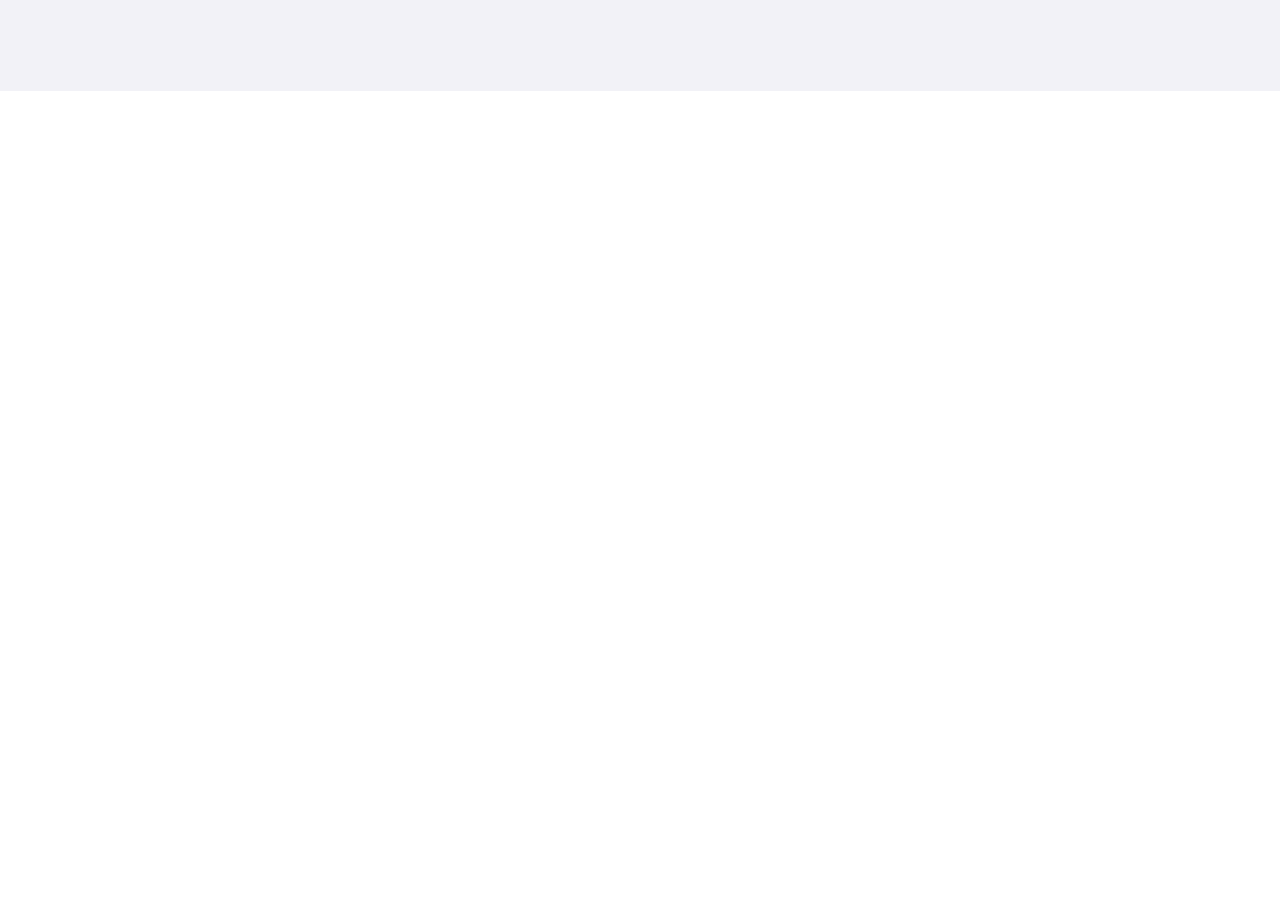
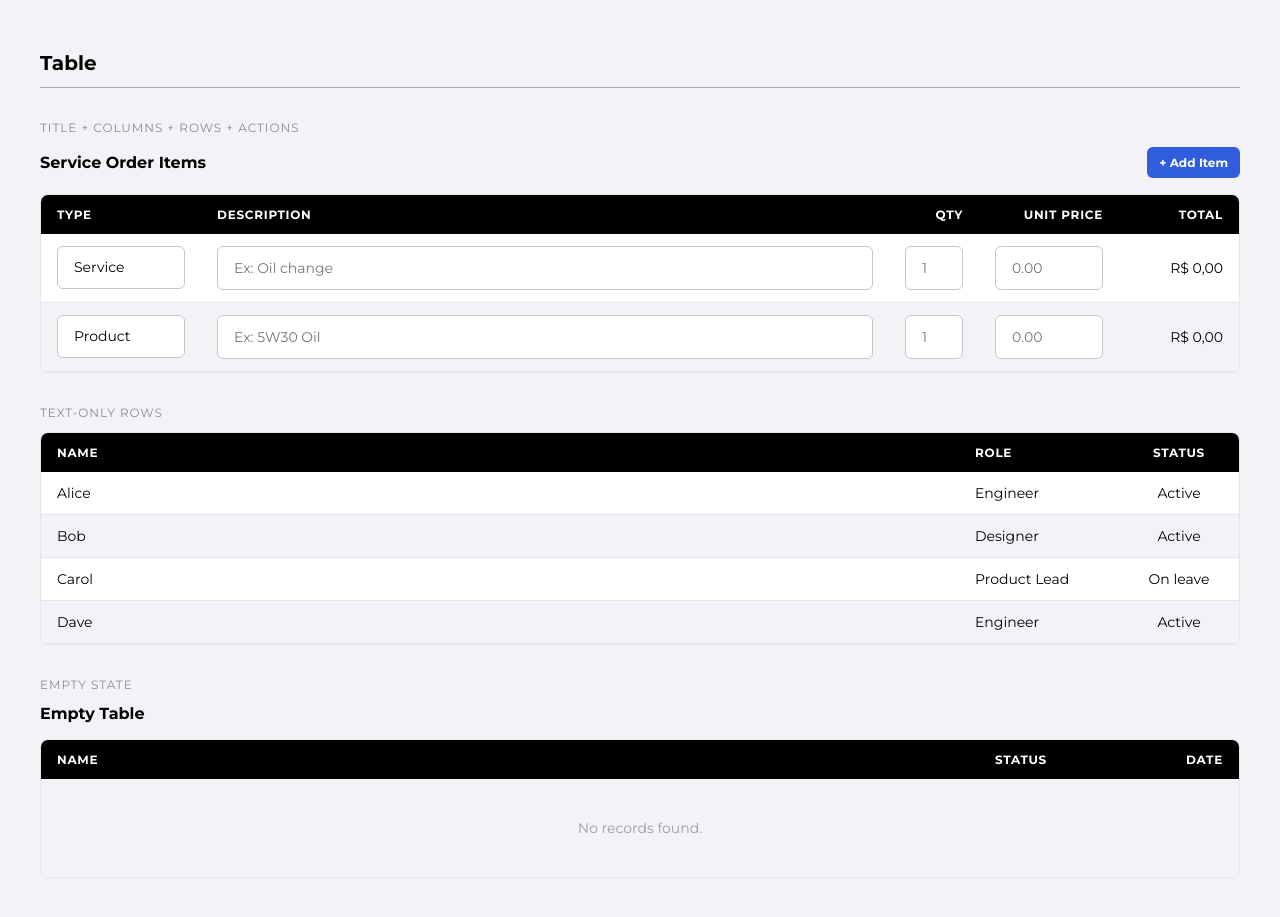
Before and after one commit to LuizzFelipe0/belagio-styles-lib, a React (Vite) app: page / in a window 1280 px wide. Shown: the part 3580-4497 px from the top of the page. Before the commit the page ends 3671 px from the top, so only its background shows below. Built offline with nearby package versions, Linux system fonts and the light colour scheme.

Commit message:
Add PrimalSelect and PrimalTable at preview

```diff
--- a/src/preview/app/App.tsx
+++ b/src/preview/app/App.tsx
@@ -6,6 +6,8 @@ import { PrimalButton, DeleteButton, UpdateButton, AddButton } from '../../compo
 import { PrimalInput, SearchInput, PasswordInput, EmailInput } from '../../components/PrimalInput'
 import { PrimalCard } from '../../components/PrimalCard'
 import { PrimalHeader } from '../../components/PrimalHeader'
+import { PrimalTable } from '../../components/PrimalTable'
+import { PrimalSelect } from '../../components/PrimalSelect'
 
 injectGlobalStyles()
 
@@ -180,6 +182,74 @@ export default function App() {
           </Group>
         </Section>
 
+        <Section title="Table">
+          <Group label="Title + columns + rows + actions">
+            <PrimalTable
+              title="Service Order Items"
+              columns={[
+                { key: 'type',        label: 'Type',       width: '16rem' },
+                { key: 'description', label: 'Description' },
+                { key: 'qty',         label: 'Qty',        width: '9rem',  align: 'right' },
+                { key: 'unitPrice',   label: 'Unit Price', width: '14rem', align: 'right' },
+                { key: 'total',       label: 'Total',      width: '12rem', align: 'right' },
+              ]}
+              rows={[
+                {
+                  id: 1,
+                  cells: {
+                    type:        <PrimalSelect options={[{ value: 'service', label: 'Service' }, { value: 'product', label: 'Product' }]} defaultValue="service" aria-label="Type" />,
+                    description: <PrimalInput placeholder="Ex: Oil change" aria-label="Description" />,
+                    qty:         <PrimalInput type="number" placeholder="1" aria-label="Qty" />,
+                    unitPrice:   <PrimalInput placeholder="0.00" aria-label="Unit price" />,
+                    total:       'R$ 0,00',
+                  },
+                },
+                {
+                  id: 2,
+                  cells: {
+                    type:        <PrimalSelect options={[{ value: 'service', label: 'Service' }, { value: 'product', label: 'Product' }]} defaultValue="product" aria-label="Type" />,
+                    description: <PrimalInput placeholder="Ex: 5W30 Oil" aria-label="Description" />,
+                    qty:         <PrimalInput type="number" placeholder="1" aria-label="Qty" />,
+                    unitPrice:   <PrimalInput placeholder="0.00" aria-label="Unit price" />,
+                    total:       'R$ 0,00',
+                  },
+                },
+              ]}
+              actions={<PrimalButton size="sm" onClick={() => alert('Add item')}>+ Add Item</PrimalButton>}
+            />
+          </Group>
+
+          <Group label="Text-only rows">
+            <PrimalTable
+              columns={[
+                { key: 'name',   label: 'Name' },
+                { key: 'role',   label: 'Role',   width: '16rem' },
+                { key: 'status', label: 'Status', width: '12rem', align: 'center' },
+              ]}
+              rows={[
+                { id: 1, cells: { name: 'Alice', role: 'Engineer',     status: 'Active'   } },
+                { id: 2, cells: { name: 'Bob',   role: 'Designer',     status: 'Active'   } },
+                { id: 3, cells: { name: 'Carol', role: 'Product Lead', status: 'On leave' } },
+                { id: 4, cells: { name: 'Dave',  role: 'Engineer',     status: 'Active'   } },
+              ]}
+            />
+          </Group>
+
+          <Group label="Empty state">
+            <PrimalTable
+              title="Empty Table"
+              columns={[
+                { key: 'name',   label: 'Name' },
+                { key: 'status', label: 'Status', width: '12rem' },
+                { key: 'date',   label: 'Date',   width: '14rem', align: 'right' },
+              ]}
+              rows={[]}
+              emptyMessage="No records found."
+            />
+          </Group>
+        </Section>
+
+
       </div>
     </>
   )
```
